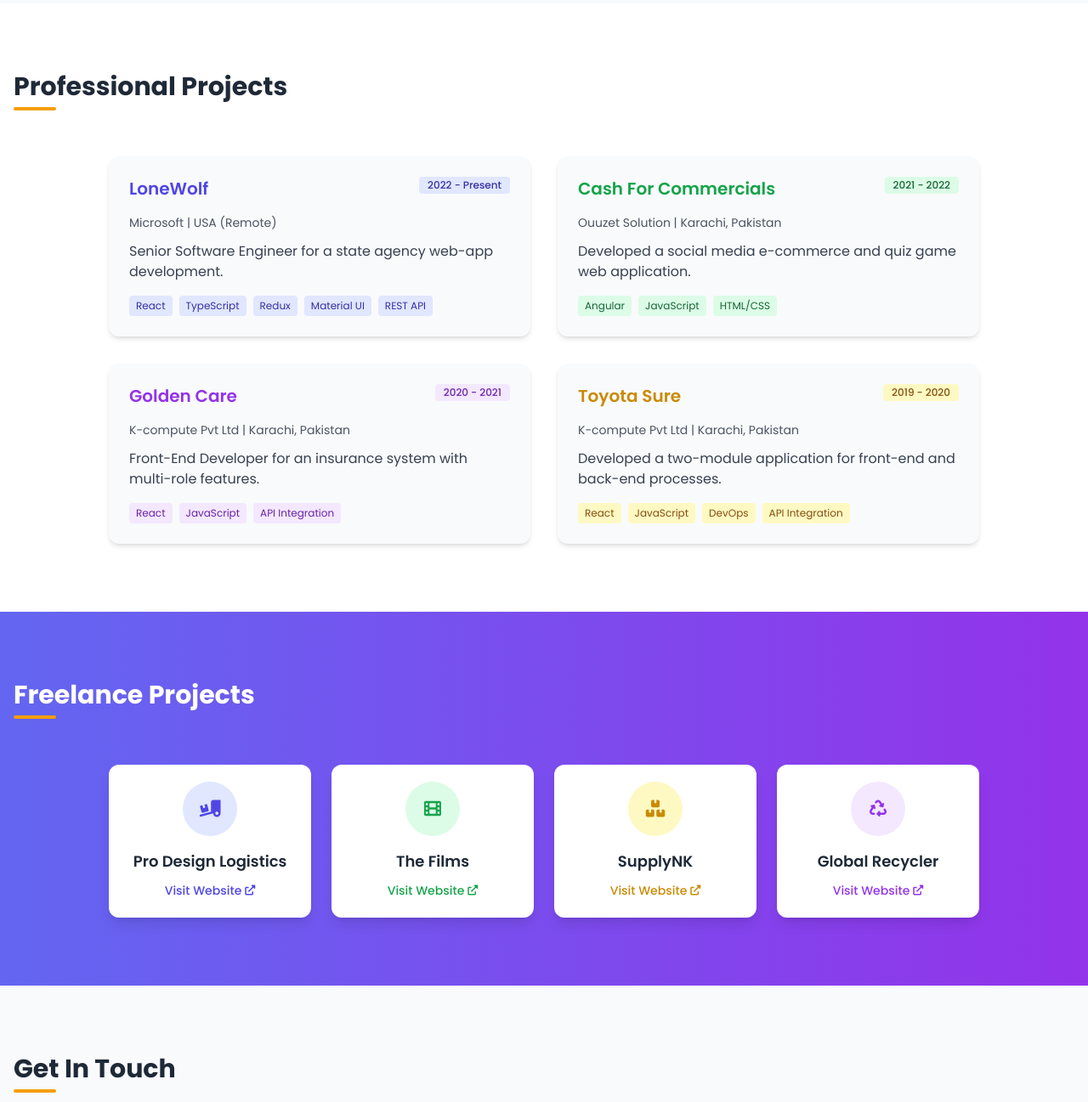
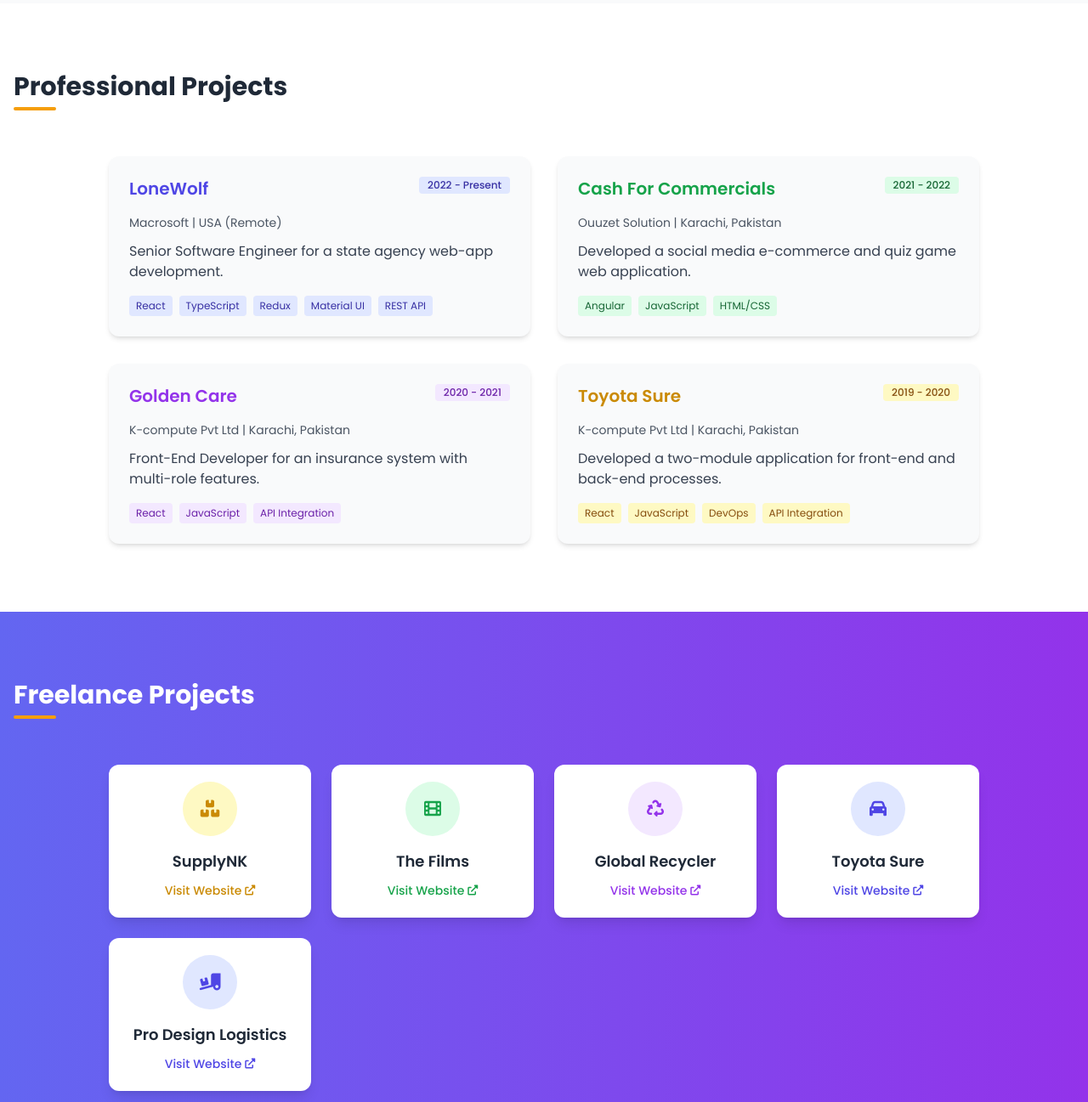
Before and after one commit to syedsaqib12/Portfolio, a plain HTML site: page index.html in a window 1280 px wide. Shown: the part 2204-3501 px from the top of the page at 85% size. Drawn offline with nearby package versions, Linux system fonts and the light colour scheme.

Commit message:
commited new work

```diff
--- a/index.html
+++ b/index.html
@@ -293,7 +293,7 @@
       <div class="flex flex-col lg:flex-row items-center gap-8 md:gap-12">
         <div class="lg:w-1/2">
           <div class="rounded-xl overflow-hidden shadow-xl max-w-md mx-auto">
-            <img src="download.png" alt="Syed Najmus Saqib" class="w-full h-auto">
+            <img src="download.jpg" alt="Syed Najmus Saqib" class="w-full h-auto">
           </div>
         </div>
 
@@ -406,7 +406,7 @@
             <h3 class="text-xl font-semibold text-indigo-600">LoneWolf</h3>
             <span class="bg-indigo-100 text-indigo-800 text-xs font-medium px-2.5 py-0.5 rounded">2022 - Present</span>
           </div>
-          <p class="text-gray-600 text-sm mb-3">Microsoft | USA (Remote)</p>
+          <p class="text-gray-600 text-sm mb-3">Macrosoft | USA (Remote)</p>
           <p class="text-gray-700 mb-4">Senior Software Engineer for a state agency web-app development.</p>
           <div class="flex flex-wrap gap-2">
             <span class="bg-indigo-100 text-indigo-800 text-xs px-2 py-1 rounded">React</span>
@@ -472,17 +472,17 @@
       <h2 class="text-3xl font-bold text-center mb-12 md:mb-16 text-white section-title mx-auto">Freelance Projects</h2>
 
       <div class="grid md:grid-cols-2 lg:grid-cols-4 gap-4 md:gap-6 max-w-5xl mx-auto freelance-grid">
-        <!-- Project 1 -->
+
+        <!-- Project 3 -->
         <div class="bg-white p-4 md:p-5 rounded-xl shadow-lg text-center card-hover">
-          <div class="w-12 h-12 md:w-16 md:h-16 bg-indigo-100 rounded-full flex items-center justify-center mx-auto mb-3 md:mb-4">
-            <i class="fas fa-truck-loading text-indigo-600 text-lg md:text-xl"></i>
+          <div class="w-12 h-12 md:w-16 md:h-16 bg-yellow-100 rounded-full flex items-center justify-center mx-auto mb-3 md:mb-4">
+            <i class="fas fa-boxes text-yellow-600 text-lg md:text-xl"></i>
           </div>
-          <h3 class="text-lg font-semibold mb-2">Pro Design Logistics</h3>
-          <a href="https://prodesignlogistics.com/" target="_blank" class="text-indigo-600 hover:text-indigo-800 text-sm font-medium inline-flex items-center justify-center">
+          <h3 class="text-lg font-semibold mb-2">SupplyNK</h3>
+          <a href="https://supplynk.net/" target="_blank" class="text-yellow-600 hover:text-yellow-800 text-sm font-medium inline-flex items-center justify-center">
             Visit Website <i class="fas fa-external-link-alt ml-1 text-xs"></i>
           </a>
         </div>
-
         <!-- Project 2 -->
         <div class="bg-white p-4 md:p-5 rounded-xl shadow-lg text-center card-hover">
           <div class="w-12 h-12 md:w-16 md:h-16 bg-green-100 rounded-full flex items-center justify-center mx-auto mb-3 md:mb-4">
@@ -494,16 +494,6 @@
           </a>
         </div>
 
-        <!-- Project 3 -->
-        <div class="bg-white p-4 md:p-5 rounded-xl shadow-lg text-center card-hover">
-          <div class="w-12 h-12 md:w-16 md:h-16 bg-yellow-100 rounded-full flex items-center justify-center mx-auto mb-3 md:mb-4">
-            <i class="fas fa-boxes text-yellow-600 text-lg md:text-xl"></i>
-          </div>
-          <h3 class="text-lg font-semibold mb-2">SupplyNK</h3>
-          <a href="https://supplynk.net/" target="_blank" class="text-yellow-600 hover:text-yellow-800 text-sm font-medium inline-flex items-center justify-center">
-            Visit Website <i class="fas fa-external-link-alt ml-1 text-xs"></i>
-          </a>
-        </div>
 
         <!-- Project 4 -->
         <div class="bg-white p-4 md:p-5 rounded-xl shadow-lg text-center card-hover">
@@ -512,6 +502,27 @@
           </div>
           <h3 class="text-lg font-semibold mb-2">Global Recycler</h3>
           <a href="https://globalrecyclerinc.com/" target="_blank" class="text-purple-600 hover:text-purple-800 text-sm font-medium inline-flex items-center justify-center">
+            Visit Website <i class="fas fa-external-link-alt ml-1 text-xs"></i>
+          </a>
+        </div>
+
+        <!-- Project 1 -->
+        <div class="bg-white p-4 md:p-5 rounded-xl shadow-lg text-center card-hover">
+          <div class="w-12 h-12 md:w-16 md:h-16 bg-indigo-100 rounded-full flex items-center justify-center mx-auto mb-3 md:mb-4">
+            <i class="fas fa-car text-indigo-600 text-lg md:text-xl"></i>
+          </div>
+          <h3 class="text-lg font-semibold mb-2">Toyota Sure</h3>
+          <a href="https://toyotasure.com.pk/#/home" target="_blank" class="text-indigo-600 hover:text-indigo-800 text-sm font-medium inline-flex items-center justify-center">
+            Visit Website <i class="fas fa-external-link-alt ml-1 text-xs"></i>
+          </a>
+        </div>
+        <!-- Project 1 -->
+        <div class="bg-white p-4 md:p-5 rounded-xl shadow-lg text-center card-hover">
+          <div class="w-12 h-12 md:w-16 md:h-16 bg-indigo-100 rounded-full flex items-center justify-center mx-auto mb-3 md:mb-4">
+            <i class="fas fa-truck-loading text-indigo-600 text-lg md:text-xl"></i>
+          </div>
+          <h3 class="text-lg font-semibold mb-2">Pro Design Logistics</h3>
+          <a href="https://prodesignlogistics.com/" target="_blank" class="text-indigo-600 hover:text-indigo-800 text-sm font-medium inline-flex items-center justify-center">
             Visit Website <i class="fas fa-external-link-alt ml-1 text-xs"></i>
           </a>
         </div>
```
Also changed, not shown: about me image.jpg (deleted), download.jpg (added), download.png (deleted), pf.jpg (deleted), saqib.jpg (deleted).
